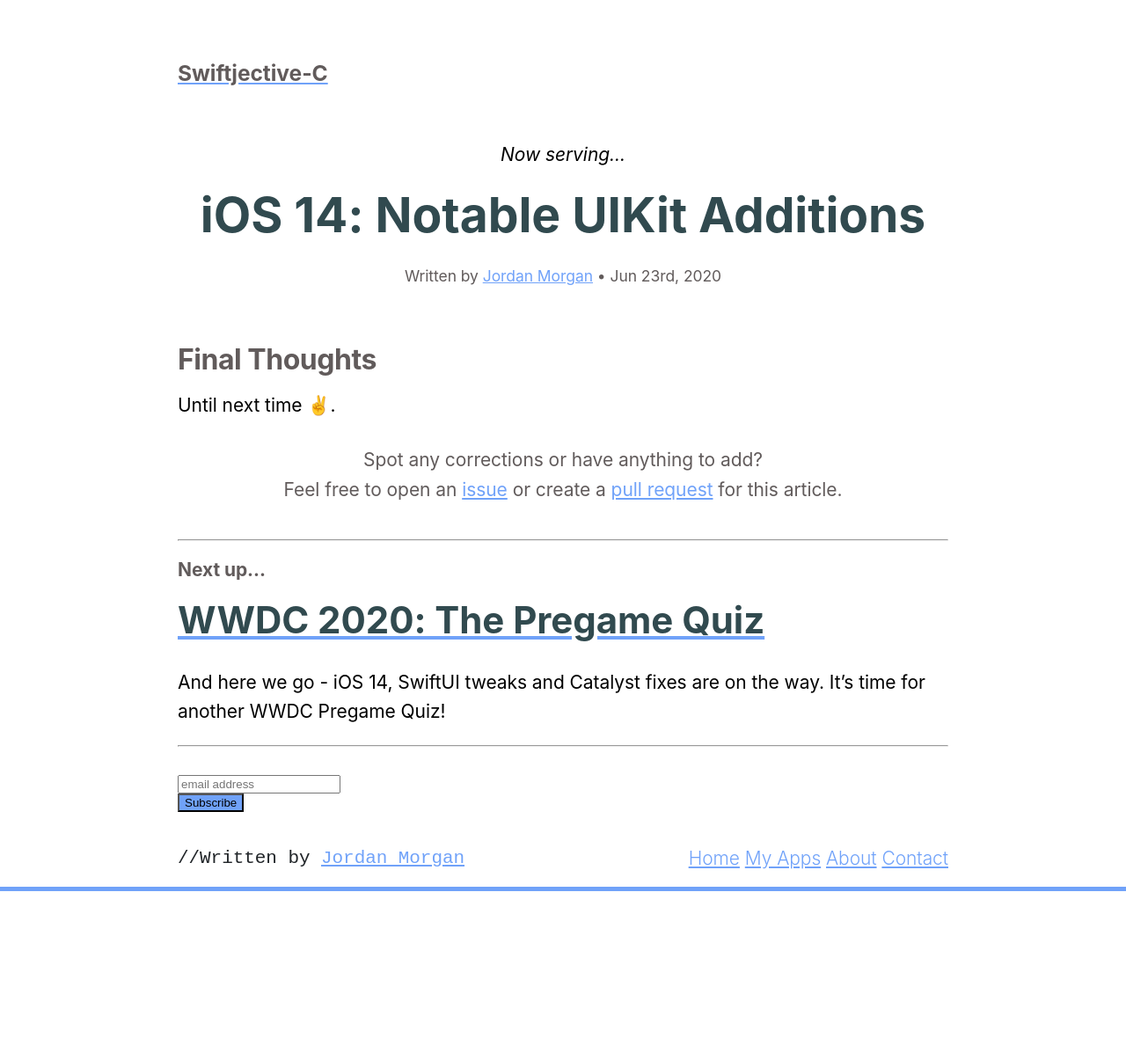
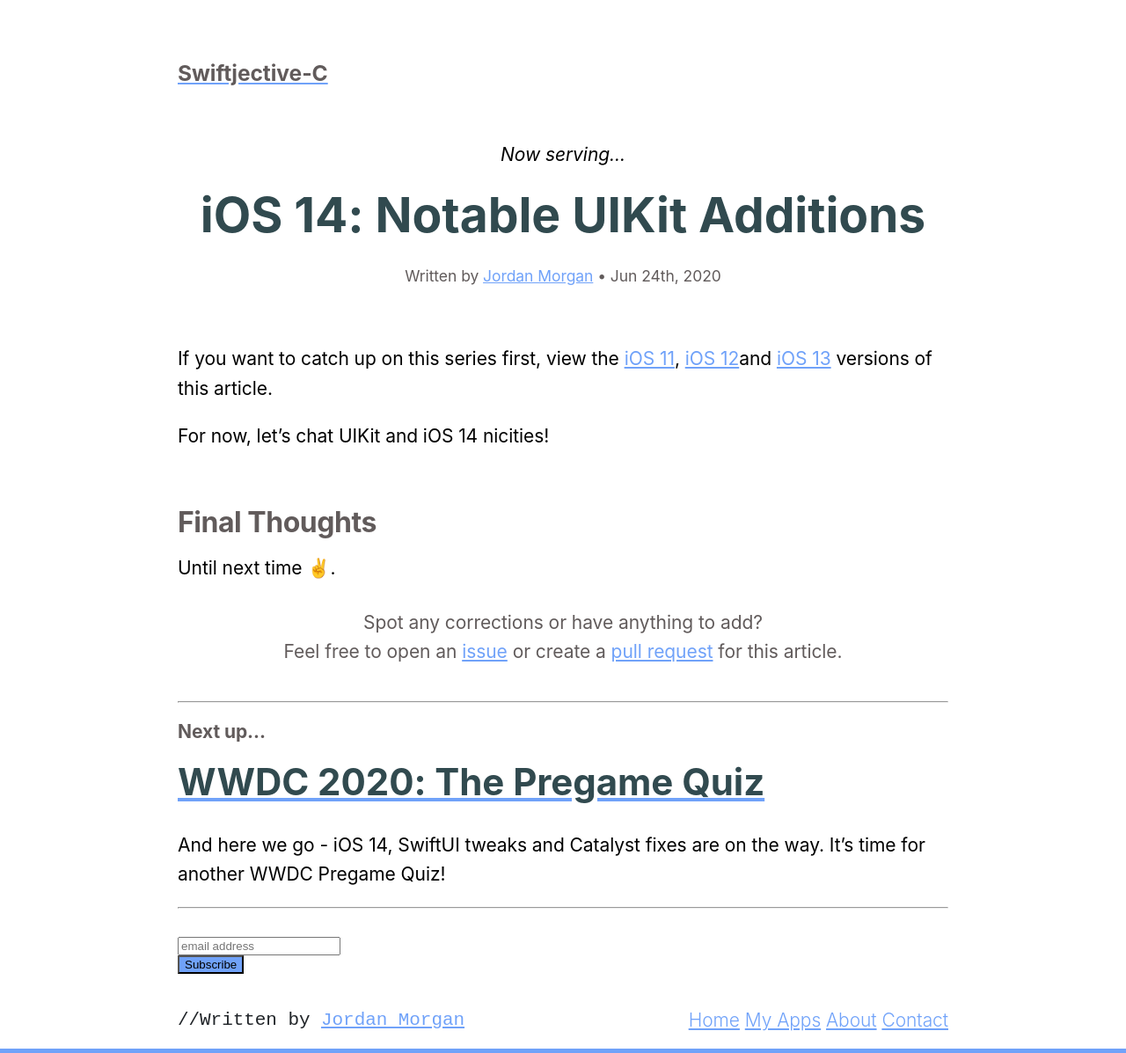
Before and after one commit to hassaan4584/Swiftjective-C, a Jekyll site: the page built from _posts/2020-6-24-iOS-14-Notable-UIKit-Additions.md, in a window 1280 px wide. Shown: the whole page at 88% size. Built offline with Jekyll 4.4.1, drawn with Linux system fonts in a browser that asks for light colours; comment, search, counter and statistics services are not loaded; before the commit the page ends 1013 px from its top, so only the background shows below that.

Commit message:
Give myself some breathong room for UIKit article

```diff
--- a/_posts/2020-6-23-iOS-14-Notable-UIKit-Additions.md
+++ b/_posts/2020-6-24-iOS-14-Notable-UIKit-Additions.md
@@ -8,6 +8,10 @@
 image: /assets/images/logo.png
 ---
 
+If you want to catch up on this series first, view the [iOS 11][1], [iOS 12][2]and [iOS 13][3] versions of this article.
+
+For now, let's chat UIKit and iOS 14 nicities!
+
 ### Final Thoughts
 
 Until next time ✌️.
```
Also changed, not shown: _posts/2019-02-25-A-Best-in-Class-App.md (+2 -0 lines).
